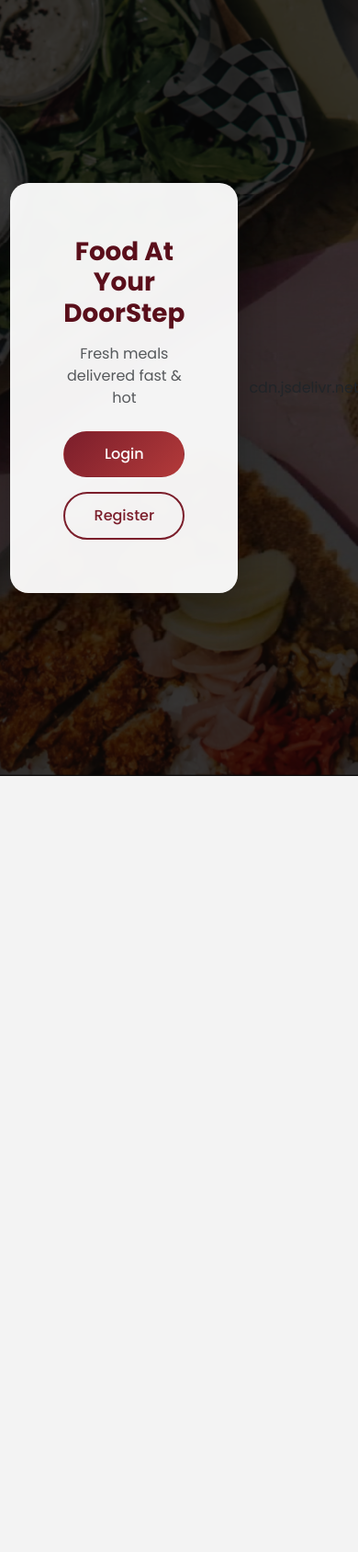
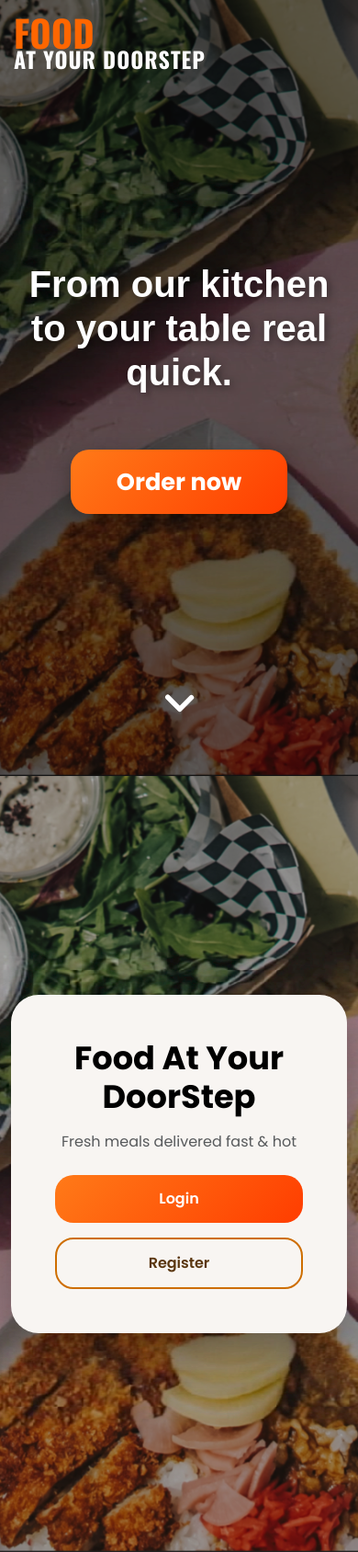
Before and after one commit to adrianaldiano55/IT114-GROUP3HCI_WebProject, a PHP site: page / in a window 390 px wide. Shown: the whole page at 92% size. Before the commit the page ends 844 px from the top, so only its background shows below. Run offline with PHP 8.4, Linux system fonts and the light colour scheme.

Commit message:
Improved upon Index, Implemented README and AI_USAGE,

```diff
--- a/index.php
+++ b/index.php
@@ -1,4 +1,5 @@
 <?php
+session_start();
 // index.php
 require_once 'config.php';
 
@@ -26,24 +27,27 @@ if (!empty($_SESSION['customer']) && $_SESSION['admin'] === false) {
     <title>Food At Your DoorStep</title>
     <meta name="viewport" content="width=device-width, initial-scale=1">
 
-    <!-- Bootstrap 5 CDN -->
     <link href="https://cdn.jsdelivr.net/npm/bootstrap@5.3.3/dist/css/bootstrap.min.css" rel="stylesheet">
 
-    <!-- Google Font -->
     <link href="https://fonts.googleapis.com/css2?family=Poppins:wght@300;400;500;600;700&display=swap" rel="stylesheet">
 
+    <link href="https://fonts.googleapis.com/css2?family=Oswald:wght@700&display=swap" rel="stylesheet">
     <style>
+        /* === MODIFIED: GLOBAL LAYOUT & BACKGROUND === */
+        html {
+            scroll-behavior: smooth;
+        }
 
         body {
             font-family: 'Poppins', sans-serif;
             margin: 0;
             padding: 0;
-            min-height: 100vh;
-            position: relative;
             background: url('images/food-bg.jpg') no-repeat center center/cover;
+            background-attachment: fixed;
+            color: #fff;
         }
 
-
+        /* Dark overlay as seen in Image 2 */
         body::before {
             content: "";
             position: fixed;
@@ -51,76 +55,226 @@ if (!empty($_SESSION['customer']) && $_SESSION['admin'] === false) {
             left: 0;
             width: 100%;
             height: 100%;
-            background: rgba(0, 0, 0, 0.65);
-            z-index: -1;
+            background: rgba(0, 0, 0, 0.4);
+            z-index: 0;
+        }
+
+        /* === MODIFIED: LOGO STYLE === */
+        /* === MODIFIED: LOGO ALIGNMENT + TIGHT SPACING === */
+
+        .logo-container {
+            font-family: 'Oswald', sans-serif;
+            text-transform: uppercase;
+            line-height: 0.15; /* tighter overall spacing */
+            text-align: left; /* force left alignment */
+        }
+
+        .logo-main {
+            color: #ff6600;
+            font-size: clamp(2.5rem, 6vw, 5rem);
+            font-weight: 900;
+            display: block;
+            margin: 0;              /* remove any default spacing */
+            margin-bottom: -10px;    /* 🔥 pulls subtitle upward (tight/kiss effect) */
+        }
+
+        .logo-sub {
+            color: #ffffff;
+            font-size: 1.5rem;
+            font-weight: 700;
+            letter-spacing: 1px;
+            margin: 0;              /* remove spacing */
+        }
+                /* === MODIFIED: HERO SECTION (IMAGE 1) === */
+
+        .hero-section {
+            position: relative;
+            height: 100vh;
+            display: flex;
+            flex-direction: column;
+            justify-content: center;
+            align-items: center;
+            text-align: center;
+            z-index: 1;
+            padding: 20px;
+        }
+
+        .header-logo {
+            position: absolute;
+            top: 30px;
+            left: 30px;
+            font-size: 3rem;
+            font-weight: 800;
+            color: #ff0000; /* Matching 'logo' text color in image */
+            margin: 0;
+            line-height: 1;
         }
 
 
+        .hero-title {
+            font-family: sans-serif ;
+            font-size: clamp(2rem, 4vw, 4.5rem);
+            font-weight: 800;
+            text-shadow: 2px 2px 10px rgba(0,0,0,0.5);
+            margin-bottom: 60px;
+        }
+
+        /* === MODIFIED: ORDER BUTTON DESIGN === */
+        .btn-order-now {
+            background: linear-gradient(135deg, #ff7a18, #ff3d00); /* food-like orange/red */
+            color: #fff;
+            font-weight: 700;
+            font-size: 1.6rem;
+            padding: 16px 50px;
+            border-radius: 20px; /* less oval, more modern */
+            text-decoration: none;
+            border: none;
+            box-shadow: 0 8px 20px rgba(0,0,0,0.3);
+            transition: 0.3s;
+            display: inline-block;
+        }
+
+        .btn-order-now:hover {
+            transform: translateY(-3px) scale(1.05);
+            box-shadow: 0 12px 25px rgba(0,0,0,0.4);
+        }
+
+        /* === MODIFIED: SVG ARROW STYLE === */
+
+        .scroll-down-btn {
+            position: absolute;
+            bottom: 40px;
+            width: 60px;  /* controls size */
+            height: 60px;
+            cursor: pointer;
+            transition: 0.3s;
+            opacity: 0; /* hidden by default */
+        }
+
+        /* Show only on hover */
+        .hero-section:hover .scroll-down-btn {
+            opacity: 1;
+            animation: bounce 1.5s infinite;
+        }
+
+        /* SVG inside */
+        .arrow-svg {
+            width: 100%;
+            height: 100%;
+            display: block;
+        }
+
+        /* Hover effect */
+        .scroll-down-btn:hover .arrow-svg path {
+            stroke: #ff7a18; /* food color on hover */
+        }
+
+        @keyframes bounce {
+            0%, 20%, 50%, 80%, 100% {transform: translateY(0);}
+            40% {transform: translateY(-10px);}
+            60% {transform: translateY(-5px);}
+        }
+
+        /* === MODIFIED: LOGIN CONTAINER (IMAGE 2) === */
+        .login-section {
+            position: relative;
+            height: 100vh;
+            display: flex;
+            align-items: center;
+            justify-content: center;
+            z-index: 1;
+        }
+
         .custom-card {
             border: none;
-            border-radius: 20px;
-            background: rgba(255, 255, 255, 0.95);
-            backdrop-filter: blur(6px);
-            box-shadow: 0 20px 40px rgba(0, 0, 0, 0.25);
-            transition: 0.3s ease;
+            border-radius: 30px; /* More rounded as per Image 2 */
+            background: #f8f5f2; /* Off-white background from image */
+            box-shadow: 0 20px 50px rgba(0, 0, 0, 0.3);
+            width: 100%;
+            max-width: 400px;
         }
 
-        .custom-card:hover {
-            transform: translateY(-5px);
+        .brand-title {
+            font-weight: 800;
+            color: #000000;
+            font-size: 2.2rem;
         }
 
-
-        .brand-title {
-            font-weight: 700;
-            color: #5a0f1b;
-        }
-
-
+        /* Button Styles to match Image 2 */
         .btn-custom {
-            background: linear-gradient(135deg, #7b1e2b, #b33a3a);
+            background: linear-gradient(135deg, #ff7a18, #ff3d00); /* Solid deep red from image */
             color: #fff;
-            font-weight: 500;
-            padding: 12px;
-            border-radius: 30px;
+            font-weight: 600;
+            padding: 14px;
+            border-radius: 20px;
             transition: 0.3s ease;
+            border: none;
         }
 
         .btn-custom:hover {
-            background: linear-gradient(135deg, #5a0f1b, #8e2a2a);
-            transform: scale(1.03);
+            opacity: 0.7;
             color: #fff;
         }
 
         .btn-outline-custom {
-            border: 2px solid #7b1e2b;
-            color: #7b1e2b;
-            font-weight: 500;
-            padding: 12px;
-            border-radius: 30px;
+            border: 2px solid #ce6e00;
+            color: #5a360f;
+            font-weight: 600;
+            padding: 14px;
+            border-radius: 20px;
             transition: 0.3s ease;
+            background: transparent;
         }
 
         .btn-outline-custom:hover {
-            background-color: #7b1e2b;
+            background-color: #000000;
             color: #fff;
-            transform: scale(1.03);
         }
 
-
         @media (max-width: 576px) {
-            .custom-card {
-                padding: 10px;
-            }
+            .hero-title { font-size: 2.5rem; }
+            .header-logo { font-size: 2rem; top: 15px; left: 15px; }
         }
     </style>
 </head>
 
-<body class="d-flex align-items-center justify-content-center">
+<body>
 
+<section class="hero-section">
+    <!-- MODIFIED: LOGO TEXT -->
+
+        <h1 class="header-logo logo-container">
+            <span class="logo-main">FOOD</span>
+            <span class="logo-sub">AT YOUR DOORSTEP</span>
+        </h1>
+
+    <div class="hero-content">
+
+        <!-- MODIFIED: HERO TITLE -->
+        <h2 class="hero-title">From our kitchen to your table real quick.</h2>
+
+        <a href="#login-ui" class="btn-order-now">Order now</a>
+    </div>
+
+    <!-- MODIFIED: SVG ARROW -->
+    <a href="#login-ui" class="scroll-down-btn">
+        <svg viewBox="0 0 960 960" class="arrow-svg">
+            <g transform="matrix(1.09,0,0,1.09,480,374.7)">
+                <path d="M-180,12 C-180,12 12,204 12,204 C12,204 198,18 198,18"
+                    fill="none"
+                    stroke="#ffffff"
+                    stroke-width="80"
+                    stroke-linecap="round"
+                    stroke-linejoin="round"/>
+            </g>
+        </svg>
+    </a>
+</section>
+
+<section id="login-ui" class="login-section">
     <div class="container">
         <div class="row justify-content-center">
             <div class="col-md-5 col-lg-4">
-
                 <div class="card custom-card text-center">
                     <div class="card-body p-5">
 
@@ -137,12 +291,11 @@ if (!empty($_SESSION['customer']) && $_SESSION['admin'] === false) {
 
                     </div>
                 </div>
-
             </div>
         </div>
     </div>
+</section>
 
 <script src="https://cdn.jsdelivr.net/npm/bootstrap@5.3.3/dist/js/bootstrap.bundle.min.js"></script>
 </body>
 </html>
-cdn.jsdelivr.net
```
Also changed, not shown: .htaccess (added), README.md, 1 other file. Lines whose indentation alone changed are shown as unchanged.
